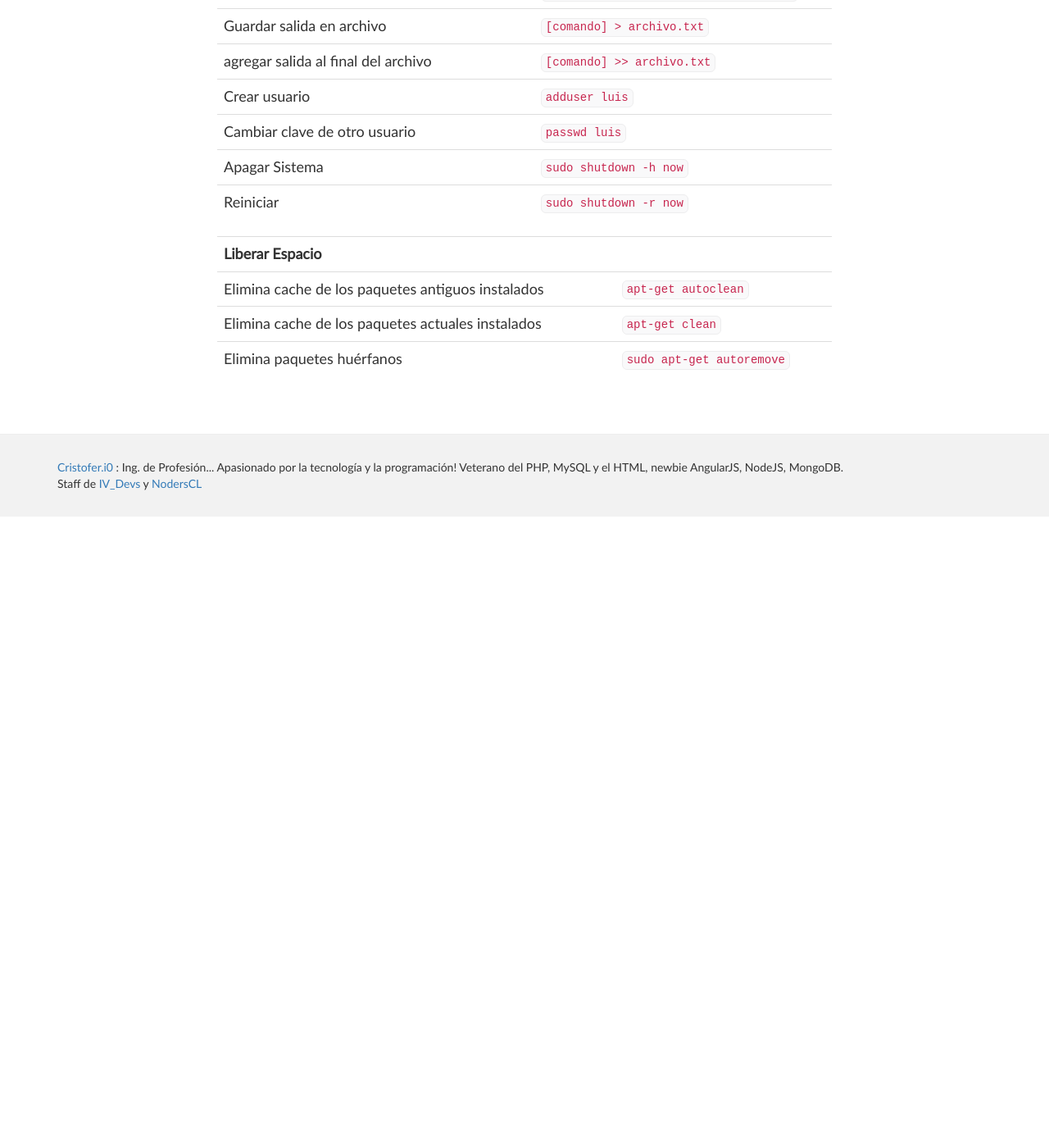
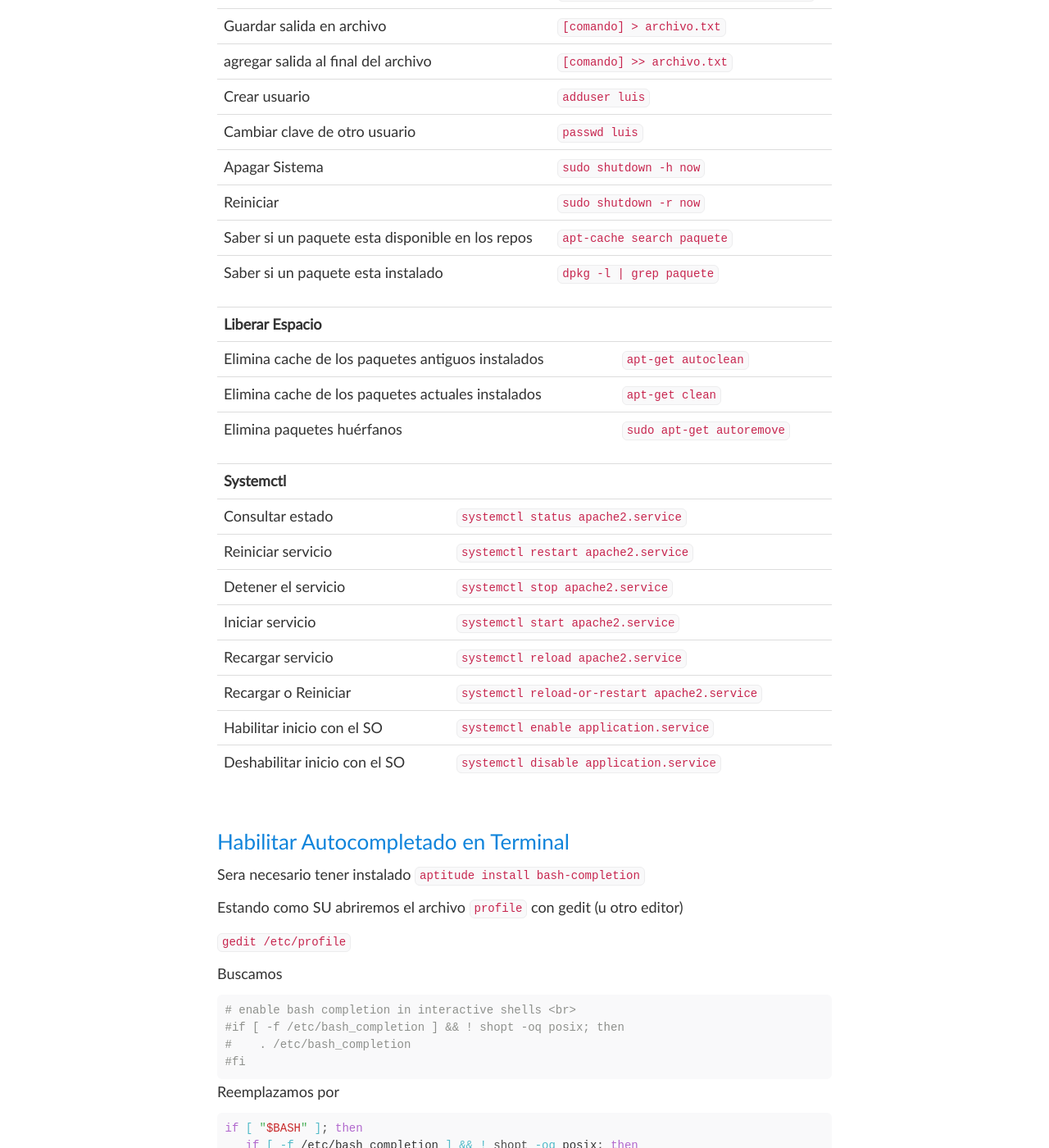
Before and after one commit to cristofer-dev/cristofer.io, a Jekyll site: the page built from _posts/2017-03-01-apuntes-terminal-linux.md, in a window 1280 px wide and 1400 px high, scrolled down 985 px. Shown: the whole window at 82% size. Built offline with Jekyll 4.4.1, drawn with Linux system fonts in a browser that asks for light colours; comment, search, counter and statistics services are not loaded; before the commit the page ends 1615 px from its top, so only the background shows below that; some of the changed text lies outside the part shown.

Commit message:
UPDATE POST Apuntes terminal
 Changes to be committed:
	modified:   README.md
	modified:   _posts/2017-03-01-apuntes-terminal-linux.md

```diff
--- a/_posts/2017-03-01-apuntes-terminal-linux.md
+++ b/_posts/2017-03-01-apuntes-terminal-linux.md
@@ -14,34 +14,80 @@ Directorio actual | `pwd`
 
 
 **Agente SSH** |
-Terminar agente			    | `killall ssh-agent`
-Iniciar Agente			    | `eval $(ssh-agent -s)`
-Agregar llave al agente	| `ssh-add /ruta/llave_privada`
-Crear par de llaves SSH	| `ssh-keygen`
+Terminar agente             | `killall ssh-agent`
+Iniciar Agente              | `eval $(ssh-agent -s)`
+Agregar llave al agente | `ssh-add /ruta/llave_privada`
+Crear par de llaves SSH | `ssh-keygen`
 
 
 **Sistema** |
-ver procesos corriendo						          | `top`
-matar proceso indicando el id				        | `kill 9999`
-Ver tamaño de carpeta ( DU = Disk Usage ) 	| `du -bsh /fichero_carpeta`
+ver procesos corriendo                    | `top`
+matar proceso indicando el id               | `kill 9999`
+Ver tamaño de carpeta ( DU = Disk Usage )   | `du -bsh /fichero_carpeta`
 Uso del disco duro                          | `df`
 Uso del disco duro (iNodos)                 | `df -i`
-buscar texto recursivo en un directorio		  | `grep -ri "izitdb.com" /srv/websites/`
-Guardar salida en archivo				          	| `[comando] > archivo.txt`
-agregar salida al final del archivo			    | `[comando] >> archivo.txt`
-Crear usuario								                | `adduser luis`
-Cambiar clave de otro usuario				        | `passwd luis`
+buscar texto recursivo en un directorio     | `grep -ri "izitdb.com" /srv/websites/`
+Guardar salida en archivo                   | `[comando] > archivo.txt`
+agregar salida al final del archivo         | `[comando] >> archivo.txt`
+Crear usuario                               | `adduser luis`
+Cambiar clave de otro usuario               | `passwd luis`
 Apagar Sistema                              | `sudo shutdown -h now`
 Reiniciar                                   | `sudo shutdown -r now`
+Saber si un paquete esta disponible en los repos | `apt-cache search paquete`
+Saber si un paquete esta instalado         | `dpkg -l | grep paquete`
 
 
 **Liberar Espacio** |
-Elimina cache de los paquetes antiguos instalados    | `apt-get autoclean`
-Elimina cache de los paquetes actuales instalados    | `apt-get clean`
-Elimina paquetes huérfanos            | `sudo apt-get autoremove`
+Elimina cache de los paquetes antiguos instalados   | `apt-get autoclean`
+Elimina cache de los paquetes actuales instalados   | `apt-get clean`
+Elimina paquetes huérfanos                          | `sudo apt-get autoremove`
+
+**Systemctl** |
+Consultar estado                | `systemctl status apache2.service`
+Reiniciar servicio              | `systemctl restart apache2.service`
+Detener el servicio             | `systemctl stop apache2.service`
+Iniciar servicio                | `systemctl start apache2.service`
+Recargar servicio               | `systemctl reload apache2.service`
+Recargar o Reiniciar            | `systemctl reload-or-restart apache2.service`
+Habilitar inicio con el SO      | `systemctl enable application.service`
+Deshabilitar inicio con el SO   | `systemctl disable application.service`
+
+
 
 </div>
 
+
+### Habilitar Autocompletado en Terminal
+
+Sera necesario tener instalado
+`aptitude install bash-completion`
+
+Estando como SU abriremos el archivo `profile` con gedit (u otro editor)
+
+`gedit /etc/profile`
+
+Buscamos
+
+{% highlight Bash %}
+
+# enable bash completion in interactive shells <br>
+#if [ -f /etc/bash_completion ] && ! shopt -oq posix; then
+#    . /etc/bash_completion
+#fi
+
+{% endhighlight %}
+
+Reemplazamos por
+
+{% highlight Bash %}
+
+if [ "$BASH" ]; then
+   if [ -f /etc/bash_completion ] && ! shopt -oq posix; then
+        . /etc/bash_completion
+   fi
+fi
+
+{% endhighlight %}
 
 
 <script>
```
Also changed, not shown: README.md.
